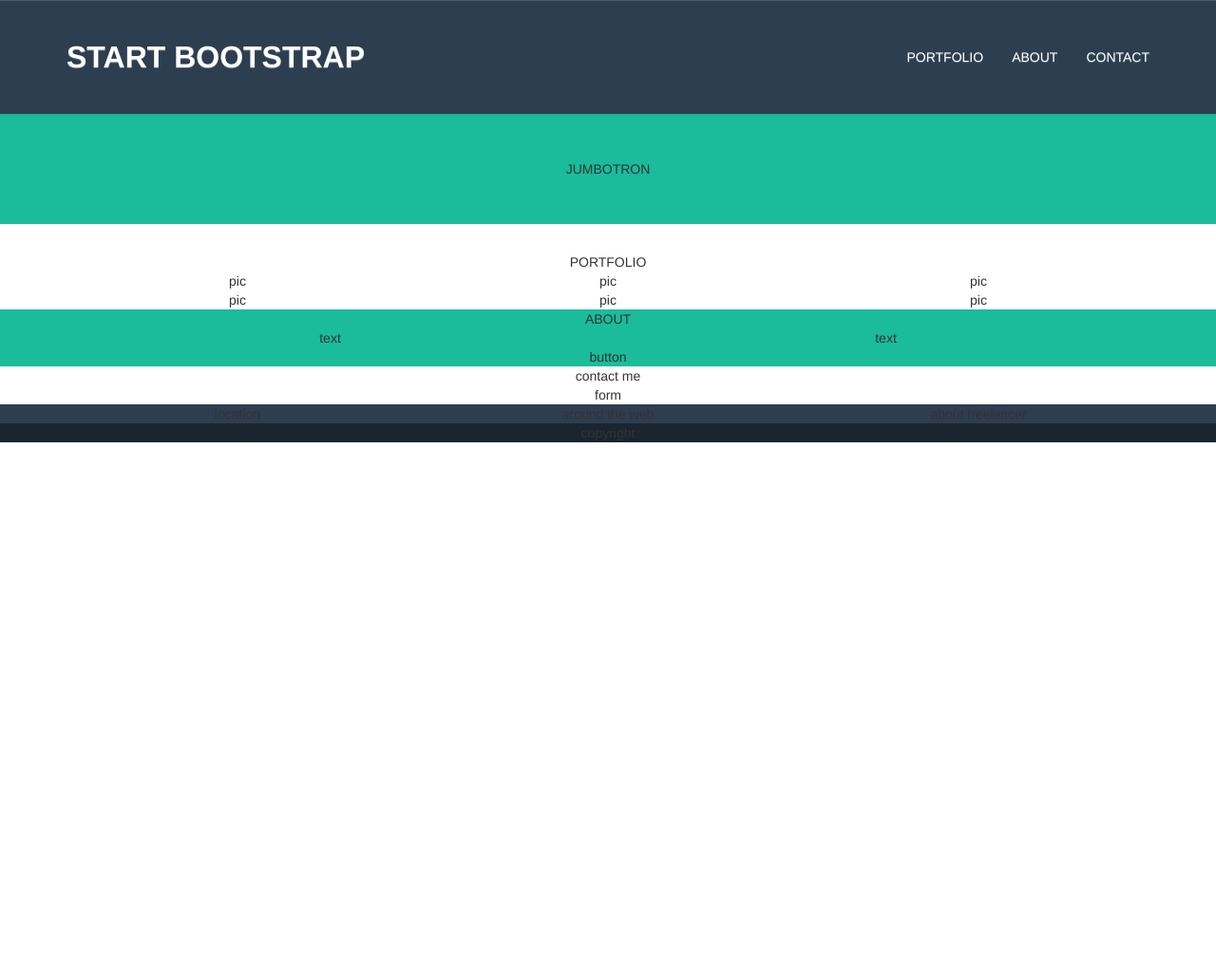
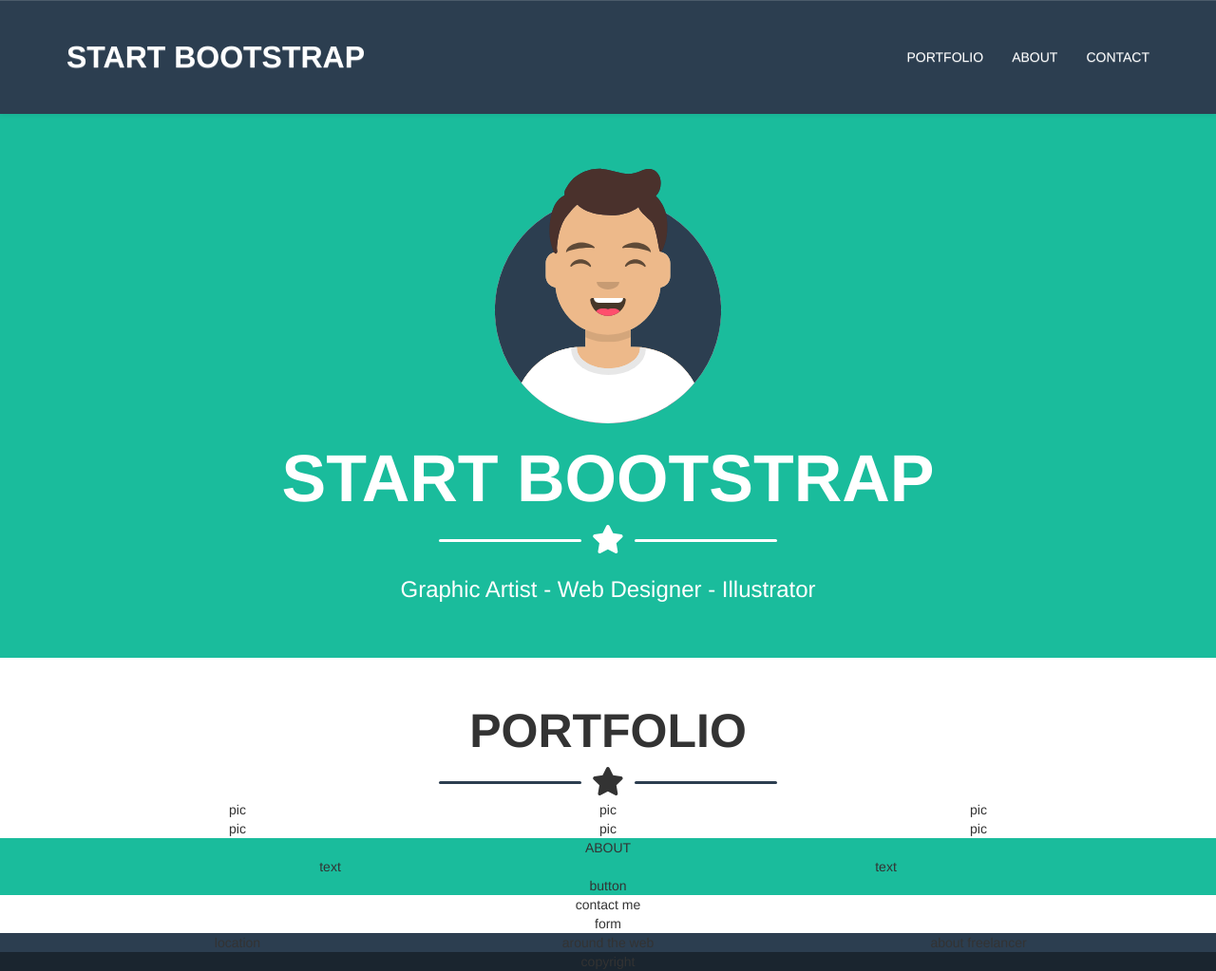
Before and after one commit to Stefanopa87/html-css-bootstrap-freelancer, a plain HTML site: page index.html in a window 1280 px wide. Shown: the whole page at 95% size. Before the commit the page ends 800 px from the top, so only its background shows below. Drawn offline with nearby package versions, Linux system fonts and the light colour scheme.

Commit message:
jumbo done with BS

```diff
--- a/css/style.css
+++ b/css/style.css
@@ -5,9 +5,56 @@
   border: solid 1px #000;
 } */
 
+/* generali */
+
 body{
   margin-top: 50px;
 }
+
+h1{
+  font-weight: bold;
+  font-size: 5rem;
+}
+
+.my-star{
+  position: relative;
+  height: 30px;
+  display: inline-block;
+}
+
+
+.my-star svg{
+  height: 100%;
+}
+
+.my-star::after {
+    position: absolute;
+    content: "";
+    height: 3px;
+    width: 150px;
+    top: 15px;
+    background-color: #fff;
+    border-radius: 5px;
+    /* margin-left: 15px; */
+    left: 45px;
+
+}
+
+.my-star::before {
+    position: absolute;
+    content: "";
+    height: 3px;
+    width: 150px;
+    top: 15px;
+    background-color: #fff;
+    border-radius: 5px;
+    /* margin-right: 15px; */
+    right: 45px;
+
+}
+
+
+/* header */
 
 header .navbar,
 header .navbar-default{
@@ -43,13 +90,27 @@
   }
 }
 
+/* jumbotron */
+.jumbotron{
+  background-color: #1ABC9C;
+  color: #fff;
+}
+
+.jumbotron img:first-child{
+  width: 35%;
+}
+
+.jumbotron h1{
+  font-size: 7rem;
+}
+
+/* portfolio */
+
+.portfolio .my-star::after,
+.portfolio .my-star::before {
+  background-color: #2C3E50;
 
 
-
-
-
-.jumbotron{
-  background-color: #1ABC9C;
 }
 
 .about{
--- a/index.html
+++ b/index.html
@@ -35,27 +35,6 @@
           </div><!-- /.navbar-collapse -->
         </div><!-- /.container-fluid -->
       </nav>
-      <!-- <div class="containe">
-        <div class="row">
-          <div class="col-xs-6">
-            <div class="text-left">
-              <a href="#"><h2>START BOOTSTRAP</h2></a>
-            </div>
-          </div>
-
-          <div class="col-xs-6">
-            <div class="text-right">
-              <nav class="">
-                <ul>
-                  <li role="presentation"><a href="#"><h2 class="small">PORTFOLIO</h2 class="small"></a></li>
-                  <li role="presentation"><a href="#"><h2 class="small">ABOUT</h2 class="small"></a></li>
-                  <li role="presentation"><a href="#"><h2 class="small">CONTACT</h2 class="small"></a></li>
-                </ul>
-              </nav>
-            </div>
-          </div>
-        </div>
-      </div> -->
     </header>
 
     <main>
@@ -64,7 +43,13 @@
         <div class="container">
           <div class="row">
             <div class="col-xs-8 col-xs-offset-2">
-              JUMBOTRON
+              <img class="" src="img/avataaars.svg" alt="avatar">
+              <h1>START BOOTSTRAP</h1>
+              <!-- <img class="my-star start-white"src="img/star.svg" alt="star"> -->
+              <div class="my-star">
+                <svg class="svg-inline--fa fa-star fa-w-18" aria-hidden="true" focusable="false" data-prefix="fas" data-icon="star" role="img" xmlns="http://www.w3.org/2000/svg" viewBox="0 0 576 512" data-fa-i2svg=""><path fill="currentColor" d="M259.3 17.8L194 150.2 47.9 171.5c-26.2 3.8-36.7 36.1-17.7 54.6l105.7 103-25 145.5c-4.5 26.3 23.2 46 46.4 33.7L288 439.6l130.7 68.7c23.2 12.2 50.9-7.4 46.4-33.7l-25-145.5 105.7-103c19-18.5 8.5-50.8-17.7-54.6L382 150.2 316.7 17.8c-11.7-23.6-45.6-23.9-57.4 0z"></path></svg>
+              </div>
+              <h3>Graphic Artist - Web Designer - Illustrator</h3>
             </div>
           </div>
         </div>
@@ -75,7 +60,10 @@
         <div class="container">
           <div class="row">
             <div class="col-xs-4 col-xs-offset-4">
-              PORTFOLIO
+              <h1>PORTFOLIO</h1>
+              <div class="my-star">
+                <svg class="svg-inline--fa fa-star fa-w-18" aria-hidden="true" focusable="false" data-prefix="fas" data-icon="star" role="img" xmlns="http://www.w3.org/2000/svg" viewBox="0 0 576 512" data-fa-i2svg=""><path fill="currentColor" d="M259.3 17.8L194 150.2 47.9 171.5c-26.2 3.8-36.7 36.1-17.7 54.6l105.7 103-25 145.5c-4.5 26.3 23.2 46 46.4 33.7L288 439.6l130.7 68.7c23.2 12.2 50.9-7.4 46.4-33.7l-25-145.5 105.7-103c19-18.5 8.5-50.8-17.7-54.6L382 150.2 316.7 17.8c-11.7-23.6-45.6-23.9-57.4 0z"></path></svg>
+              </div>
             </div>
           </div>
 
```
Also changed, not shown: img/avataaars.svg (added), img/cabin.png (added), img/cake.png (added), img/circus.png (added), img/game.png (added), img/safe.png (added), img/star.svg (added), img/submarine.png (added).
